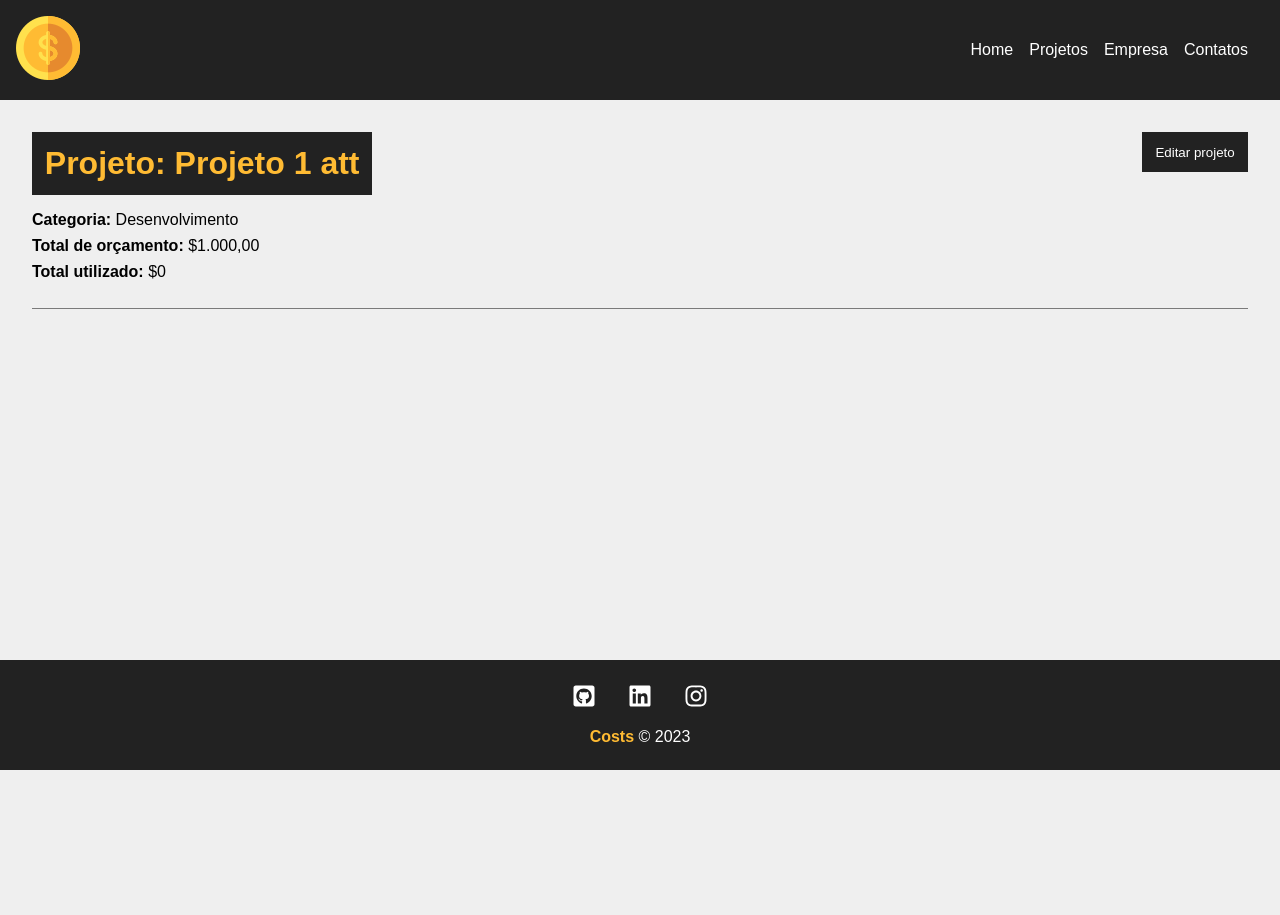
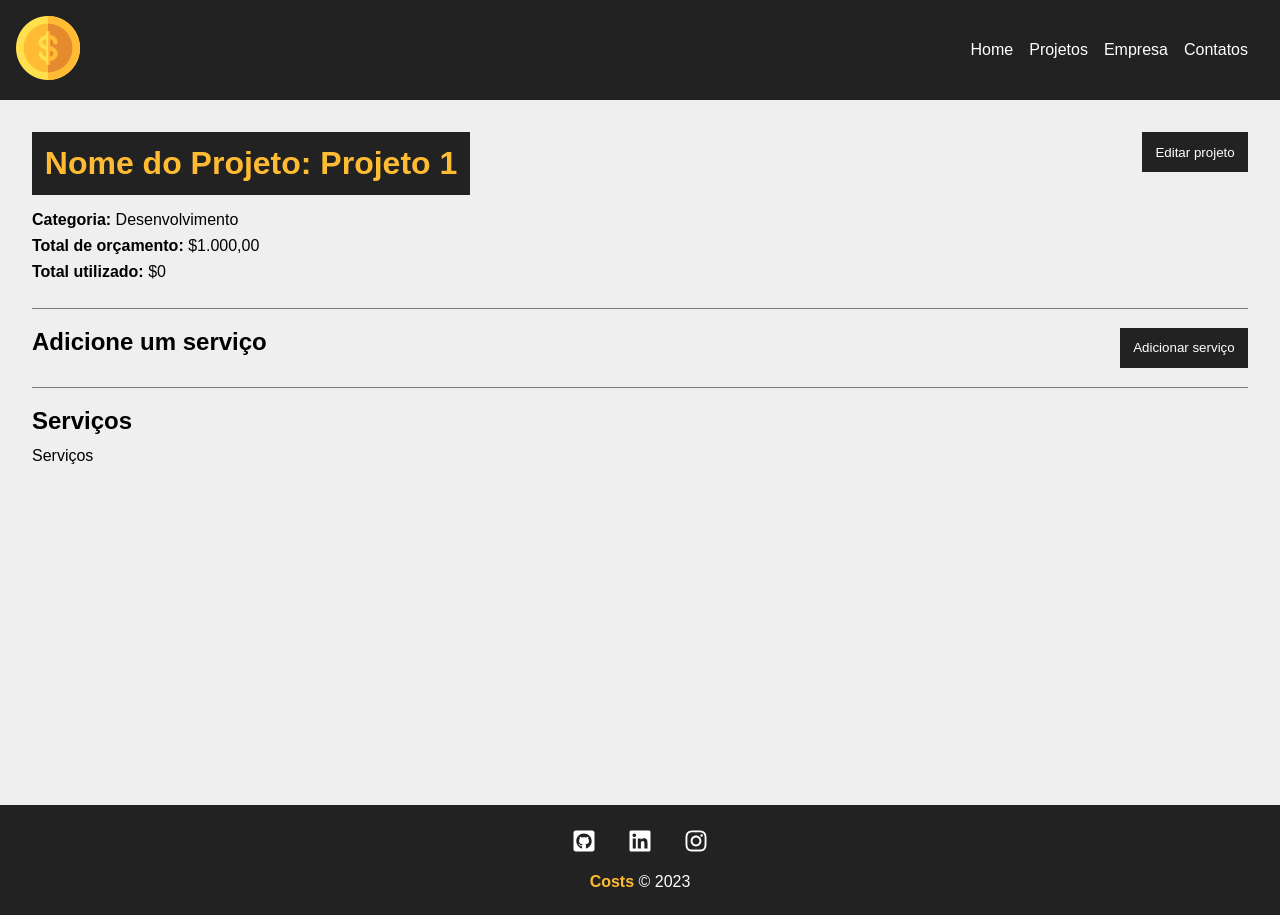
Before and after one commit to Adoniasfalcao/Costs, a React (Create React App) app: page /project/1 in a window 1280 px wide. Before the commit the page ends 800 px from the top, so only its background shows below. Built offline with nearby package versions, Linux system fonts and the light colour scheme; data requests are answered from the project's data file.

Commit message:
Iniciando criação de serviços

```diff
--- a/dj.json
+++ b/dj.json
@@ -1,7 +1,7 @@
 {
   "projects": [
     {
-      "project_name": "Projeto 1 att",
+      "project_name": "Projeto 1 ",
       "project_budget": "$1.000,00",
       "category": {
         "id": "1",
@@ -23,11 +23,11 @@
       "id": 4
     },
     {
-      "project_name": "Projeto 1 att",
+      "project_name": "Projeto 2",
       "project_budget": "$1.000,00",
       "category": {
-        "id": "1",
-        "name": "Desenvolvimento"
+        "id": "4",
+        "name": "Design"
       },
       "cost": 0,
       "services": [],
--- a/src/components/pages/Project.jsx
+++ b/src/components/pages/Project.jsx
@@ -13,6 +13,7 @@
     const { id } = useParams()
     const [project, setProject] = useState([])
     const [showProjectForm, setShowProjectForm] = useState(false)
+    const [showServiceForm, setShowServiceForm] = useState(false)
     const [message, setMessage] = useState()
     const [type, setType] = useState()
 
@@ -39,6 +40,8 @@
 
     //Editar projetos
     function editPost (project) {
+
+        setMessage('')
 
         if (project.project_budget < project.costs) {
             setMessage('O orçamento não pode ser menor que os custos do projeto!')
@@ -75,6 +78,12 @@
     }
 
 
+    //Mostrar formulário de serviços
+    function toggleServiceForm () {
+        setShowServiceForm(!showServiceForm)
+    }
+
+
     return(
         <>
             {project.project_name ?
@@ -86,7 +95,7 @@
 
                         <div className={styles.details_container}>
 
-                            <h1>Projeto: {project.project_name}</h1>
+                            <h1>Nome do Projeto: {project.project_name}</h1>
                             <button onClick={toggleProjectForm} className={styles.btn}>{!showProjectForm ? 'Editar projeto' : 'Fechar'}</button>
 
 
@@ -104,7 +113,6 @@
                                     <p>
                                         <span>Total utilizado:</span> ${project.cost}
                                     </p>
-
                                 </div>
                             ) :
                             (
@@ -115,6 +123,31 @@
                             )}
 
                         </div>
+
+                        <div className={styles.service_form_container}>
+                            <h2>Adicione um serviço</h2>
+
+                            <button className={styles.btn} onClick={toggleServiceForm}>
+                                {!showServiceForm ? 'Adicionar serviço' : 'Fechar'}
+                            </button>
+
+                            <div className={styles.project_info}>
+
+                                {showServiceForm && (
+                                    <div>
+                                        Formulário do serviço
+                                    </div>
+                                )}
+                            </div>
+
+                        </div>
+
+
+                        <h2>Serviços</h2>
+                        <Container customClass='start'>
+                                <p>Serviços</p>
+                        </Container>
+
                     </Container>
                 </div>
 
```
